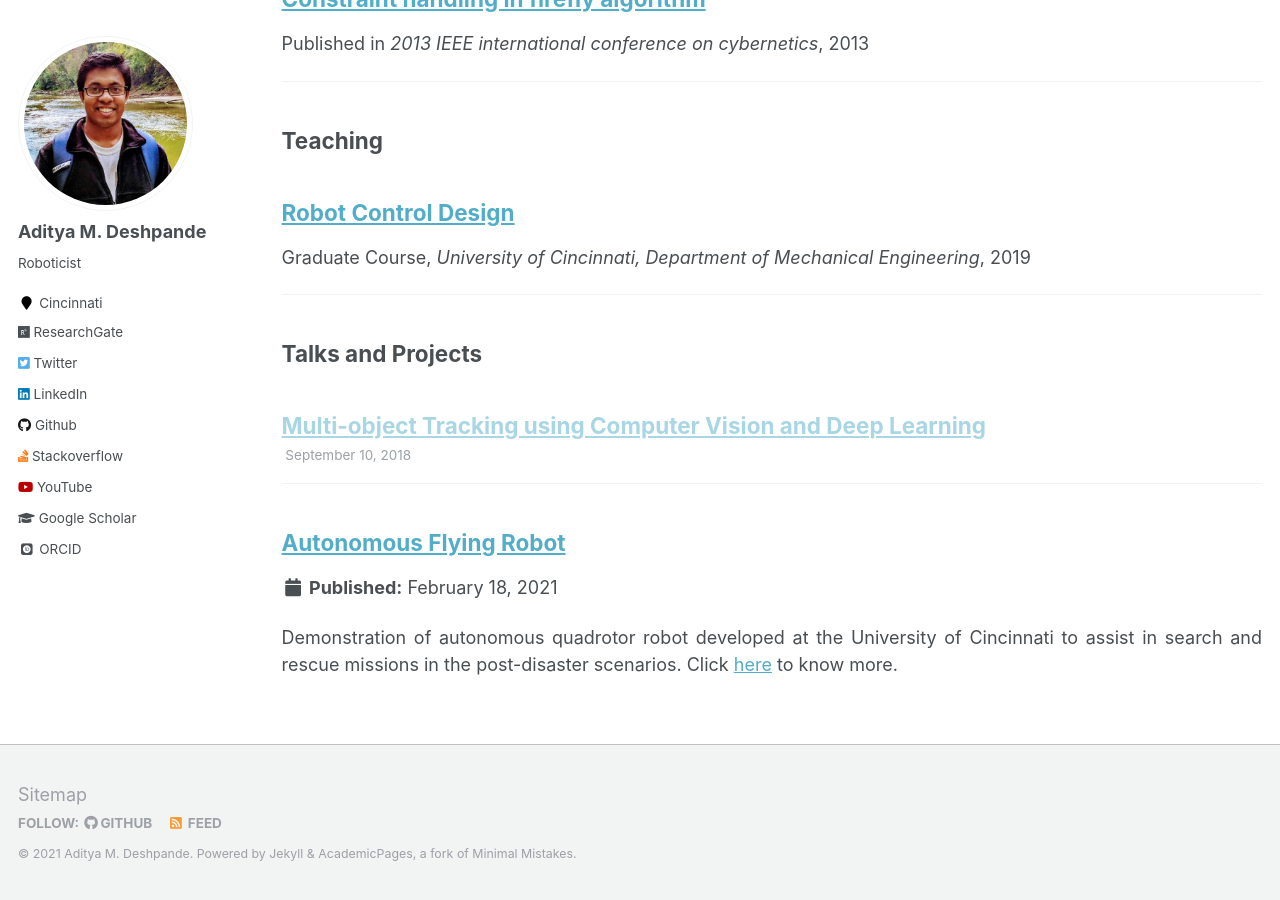
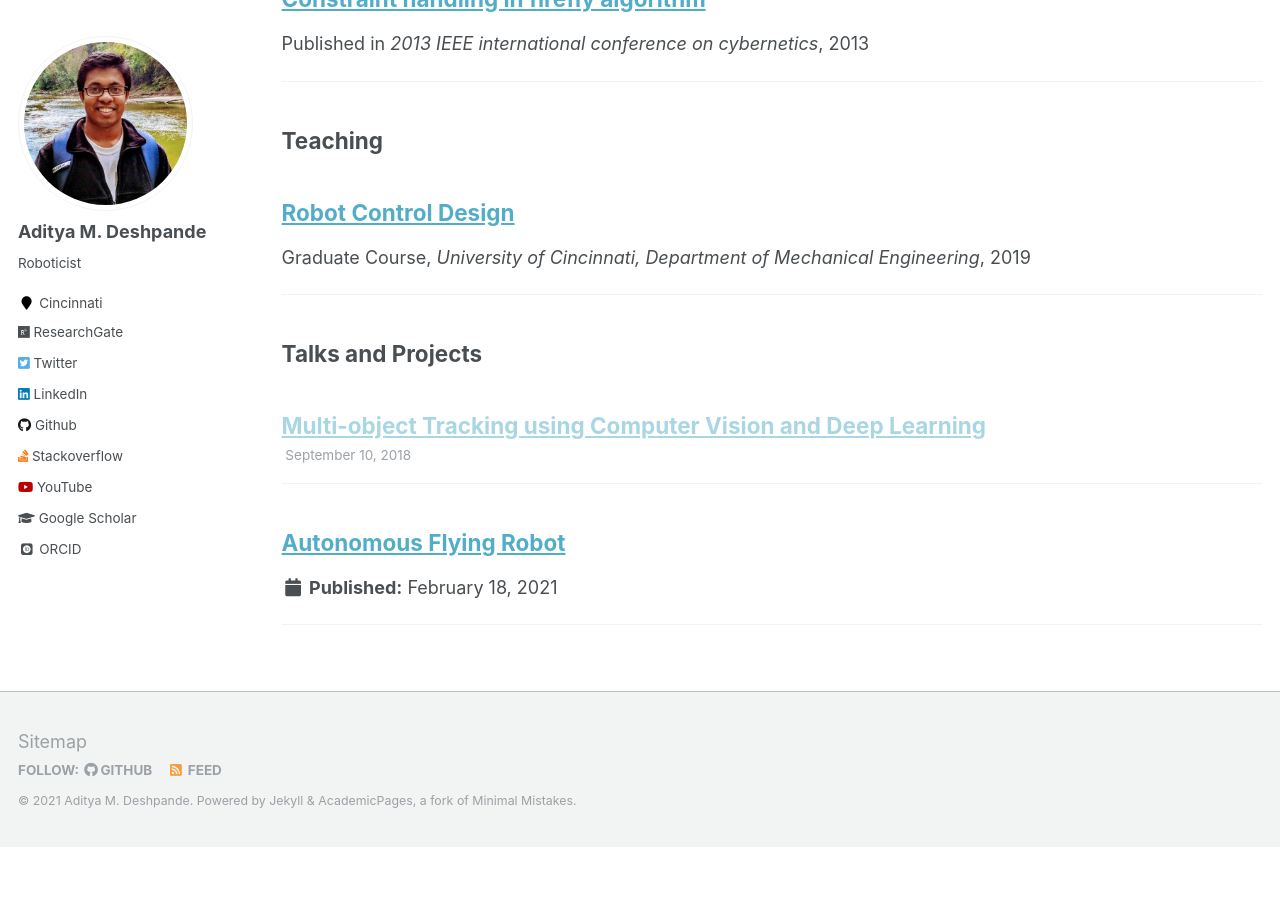
Before and after one commit to adipandas/adipandas.github.io, a Jekyll site: the page built from _pages/portfolio.html, in a window 1280 px wide and 900 px high, scrolled down 728 px. Built offline with Jekyll 4.4.1, drawn with Linux system fonts in a browser that asks for light colours; some web fonts are replaced; after the commit the page ends 1575 px from its top, so only the background shows below that.

Commit message:
Update flyingrobot.md

```diff
--- a/_portfolio/flyingrobot.md
+++ b/_portfolio/flyingrobot.md
@@ -1,6 +1,6 @@
 ---
 title: "Autonomous Flying Robot"
-excerpt: "Demonstration of autonomous quadrotor robot developed at the University of Cincinnati to assist in search and rescue missions in the post-disaster scenarios. Click [here](https://adipandas.github.io/portfolio/flyingrobot/) to know more."
+excerpt: ---
 tags:
   - px4
   - autopilot
```
